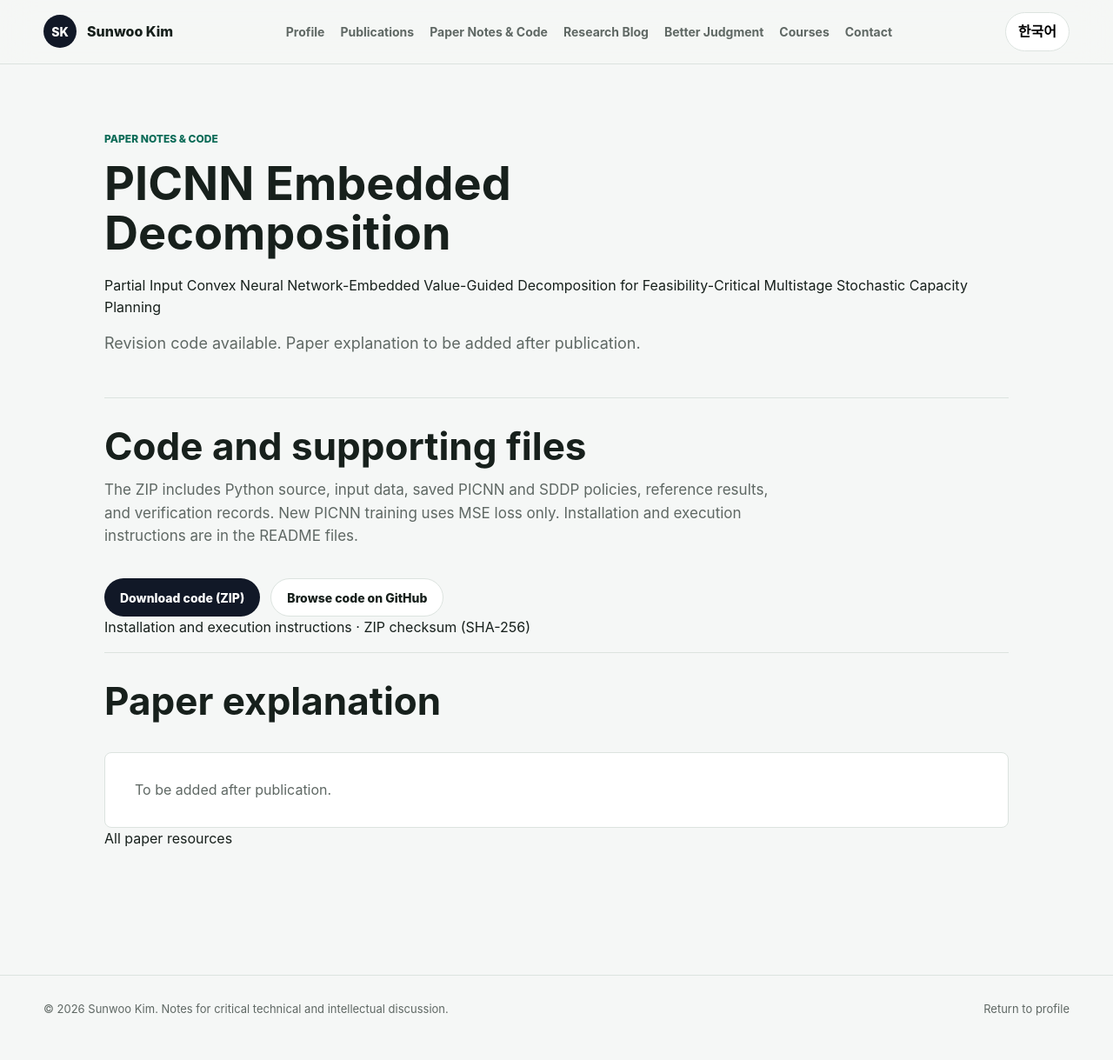
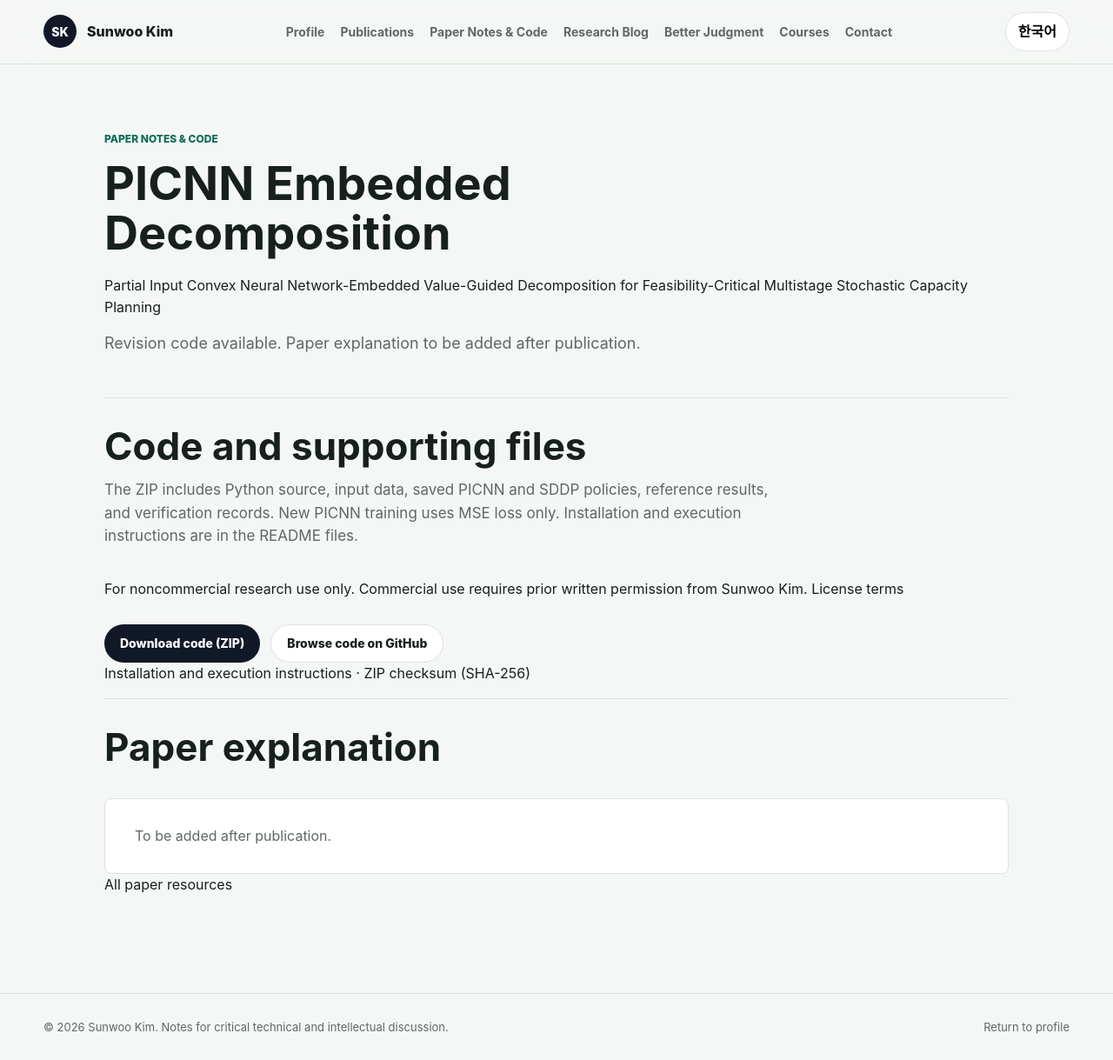
Before and after one commit to SunBooGermany/SunBooGermany.github.io, a Jekyll site: the page built from paper-resources/picnn-embedded-decomposition/index.html, in a window 1280 px wide and 1219 px high. Shown: the whole window at 87% size. Built offline with Jekyll 4.4.1, drawn with Linux system fonts in a browser that asks for light colours.

Commit message:
Add Sunwoo Kim research-only noncommercial license to PICNN code

```diff
--- a/paper-resources/picnn-embedded-decomposition/index.html
+++ b/paper-resources/picnn-embedded-decomposition/index.html
@@ -31,6 +31,14 @@ permalink: /paper-resources/picnn-embedded-decomposition/
       <span data-lang-panel="ko" hidden>ZIP에는 Python 코드, 입력 데이터, 저장된 PICNN·SDDP 정책, 기준 실험 결과와 검증 기록을 담았습니다. 새 PICNN 학습은 MSE 손실만 사용합니다. 설치와 실행 방법은 README에서 확인하실 수 있습니다.</span>
     </p>
   </div>
+  <p>
+    <span data-lang-panel="en">For noncommercial research use only. Commercial use requires prior written permission from Sunwoo Kim.</span>
+    <span data-lang-panel="ko" hidden>비상업적 연구 목적으로만 이용할 수 있습니다. 상업적 이용에는 Sunwoo Kim의 사전 서면 허가가 필요합니다.</span>
+    <a href="{{ '/assets/paper-resources/picnn-embedded-decomposition/code/LICENSE/' | relative_url }}">
+      <span data-lang-panel="en">License terms</span>
+      <span data-lang-panel="ko" hidden>라이선스 전문</span>
+    </a>
+  </p>
   <div class="hero-actions">
     <a class="button primary" href="{{ '/assets/paper-resources/picnn-embedded-decomposition/picnn-revision-code.zip' | relative_url }}" download>
       <span data-lang-panel="en">Download code (ZIP)</span>
```
